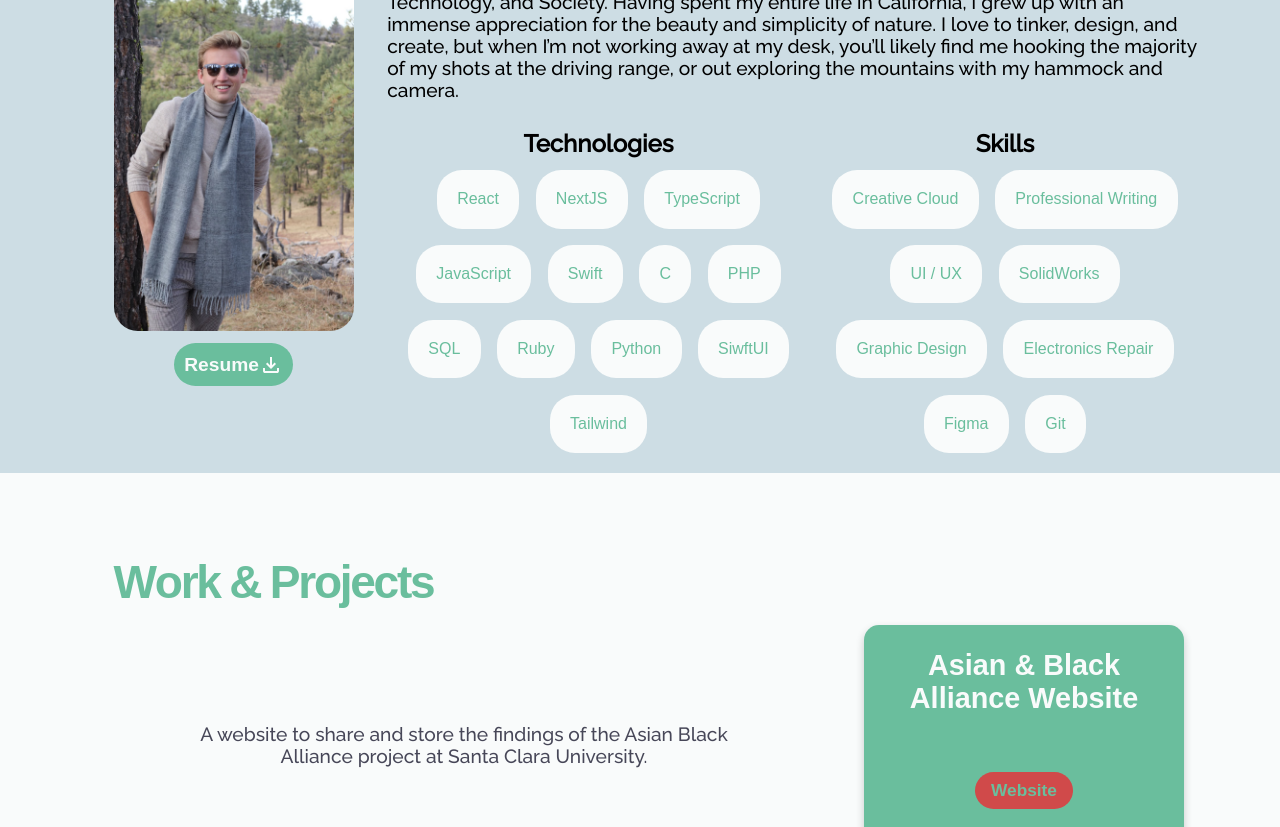
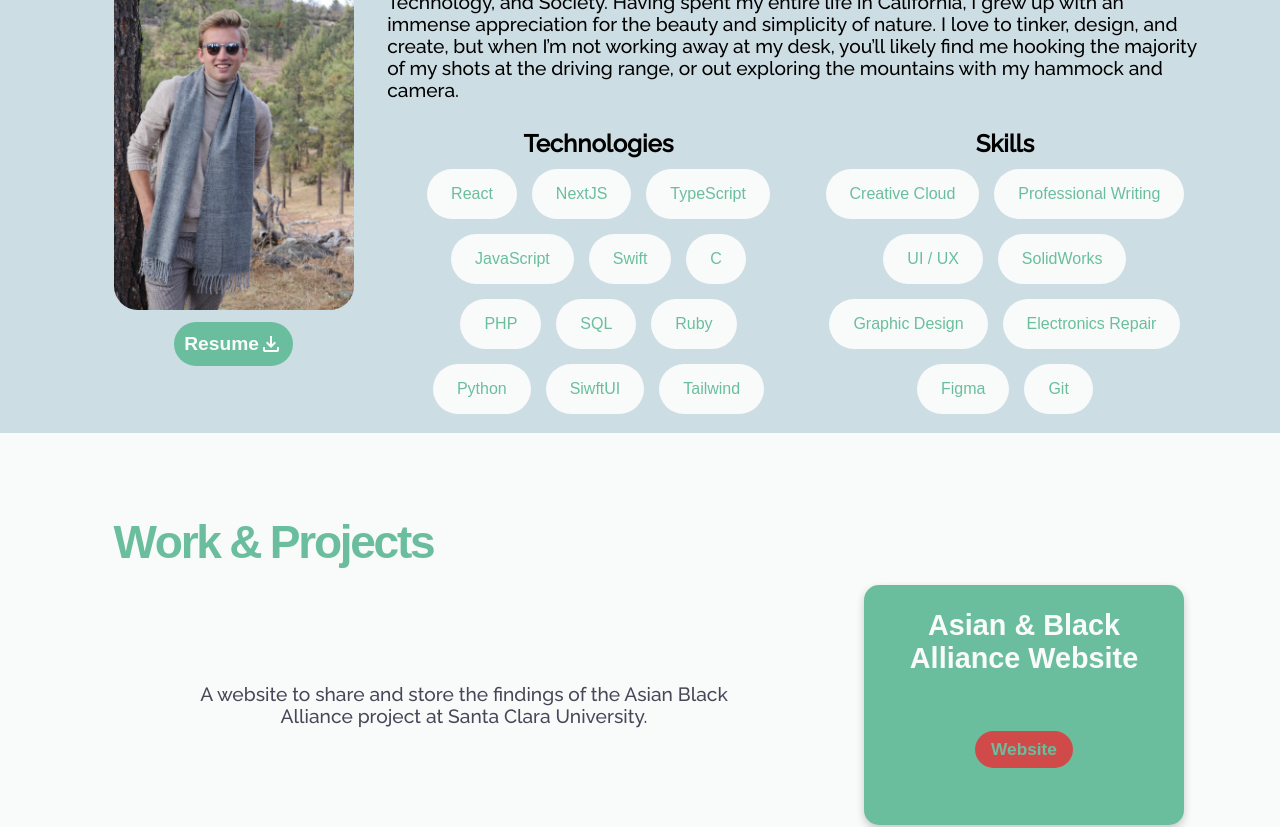
Before and after one commit to jackcdavey/PersonalWebsite, a React (Create React App) app: page / in a window 1280 px wide. Shown: the part 1120-1947 px from the top of the page. Built offline with nearby package versions, Linux system fonts and the light colour scheme; a web font is replaced by a local one.

Commit message:
Skill & Tech chip dimensions updated to match project chips

```diff
--- a/src/components/AboutMe.tsx
+++ b/src/components/AboutMe.tsx
@@ -76,10 +76,6 @@ export default function AboutMe() {
 						find me hooking the majority of my shots at the driving range, or out exploring the mountains with my hammock and camera.{" "}
 					</p>
 					<br></br>
-					{/*Maybe implement some interactivity with these in the futre,
-          like slow floating movement & hover action*/}
-
-					{/* Also switch these from a copy/paste mess to an array ffs */}
 
 					<ContentBox>
 						<ContentRow>
--- a/src/styles/stylesheet.js
+++ b/src/styles/stylesheet.js
@@ -123,6 +123,7 @@ export const ContentColumn = styled.div`
 	height: 100%;
 	align-items: center;
 	justify-content: center;
+	margin: 0 2% 0 2%;
 	width: 100%;
 `
 
@@ -148,9 +149,10 @@ export const ChipContainer = styled(motion.div)`
 	align-items: center;
 	justify-content: center;
 	text-align: center;
-	padding: 5%;
 	margin: 2%;
-	border-radius: 25px;
+	padding: 1rem 1.5rem;
+	border-radius: 2rem;
+
 	background: ${COLORS.lightShade};
 	transition: 0.4s;
 
```
